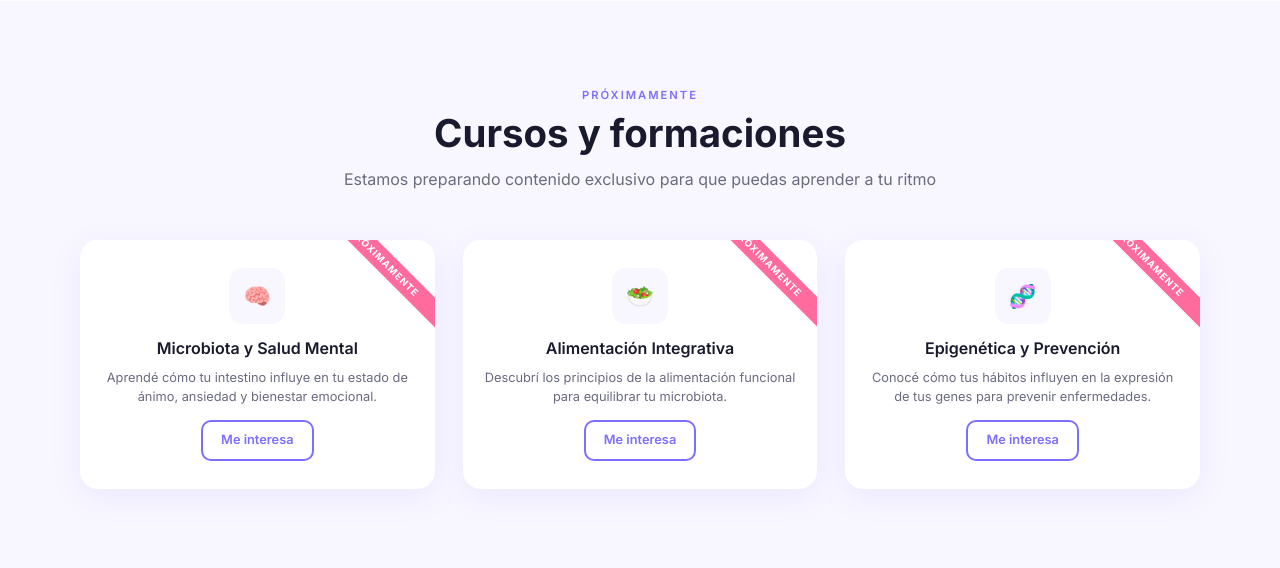
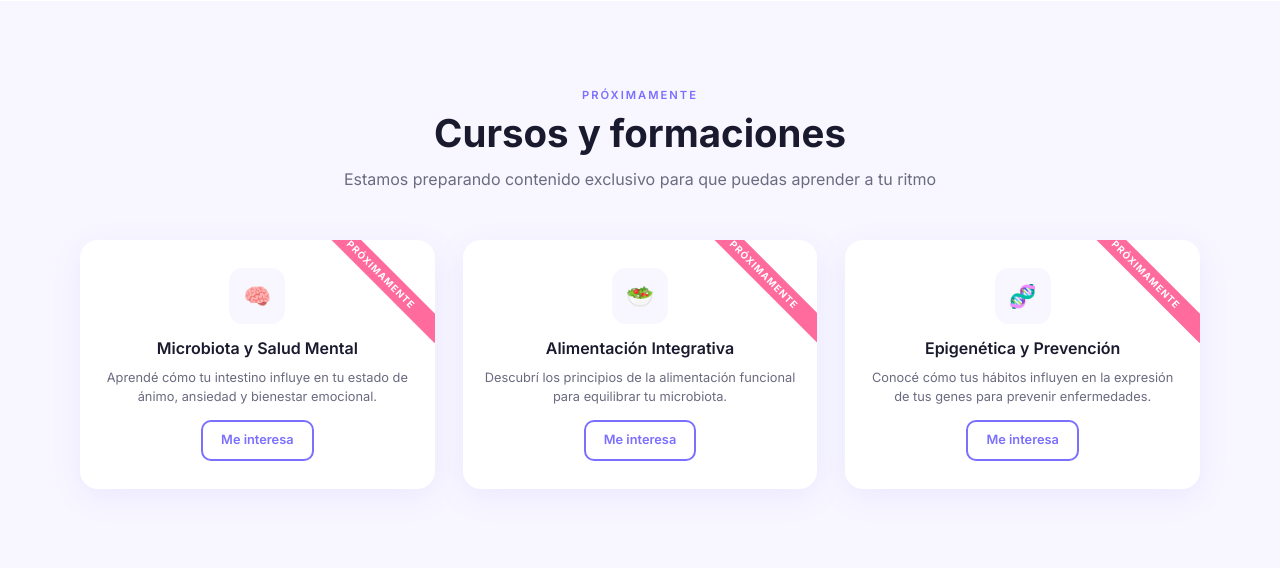
Before and after one commit to joseandresmunoz-dot/clementi_webapp, a Django app: page / in a window 1280 px wide. Shown: the part 4338-4906 px from the top of the page. Run offline with Django 5.2, Linux system fonts and the light colour scheme; some web fonts are replaced.

Commit message:
Fix ribbon PRÓXIMAMENTE position

```diff
--- a/templates/landing.html
+++ b/templates/landing.html
@@ -343,12 +343,18 @@
             box-shadow: var(--card-shadow);
             position: relative; overflow: hidden;
         }
-        .curso-card::before {
+        .curso-card .ribbon {
+            position: absolute; top: 0; right: 0;
+            width: 140px; height: 140px;
+            overflow: hidden; z-index: 1;
+        }
+        .curso-card .ribbon::before {
             content: 'PRÓXIMAMENTE';
-            position: absolute; top: 12px; right: -32px;
+            position: absolute; top: 24px; right: -32px;
             background: var(--accent); color: #fff;
             font-size: 0.6rem; font-weight: 700; letter-spacing: 1px;
-            padding: 3px 36px; transform: rotate(45deg);
+            padding: 3px 40px; transform: rotate(45deg);
+            white-space: nowrap;
         }
         .curso-card .icon {
             width: 56px; height: 56px; margin: 0 auto 12px;
@@ -991,6 +997,7 @@
             <div class="cursos-teaser">
 
                 <div class="curso-card">
+                    <div class="ribbon"></div>
                     <div class="icon">🧠</div>
                     <h3>Microbiota y Salud Mental</h3>
                     <p>Aprendé cómo tu intestino influye en tu estado de ánimo, ansiedad y bienestar emocional.</p>
@@ -998,6 +1005,7 @@
                 </div>
 
                 <div class="curso-card">
+                    <div class="ribbon"></div>
                     <div class="icon">🥗</div>
                     <h3>Alimentación Integrativa</h3>
                     <p>Descubrí los principios de la alimentación funcional para equilibrar tu microbiota.</p>
@@ -1005,6 +1013,7 @@
                 </div>
 
                 <div class="curso-card">
+                    <div class="ribbon"></div>
                     <div class="icon">🧬</div>
                     <h3>Epigenética y Prevención</h3>
                     <p>Conocé cómo tus hábitos influyen en la expresión de tus genes para prevenir enfermedades.</p>
```
